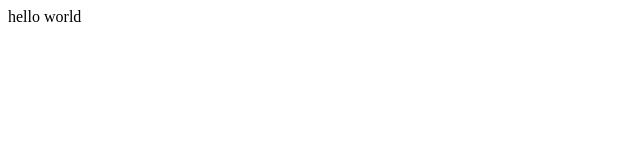
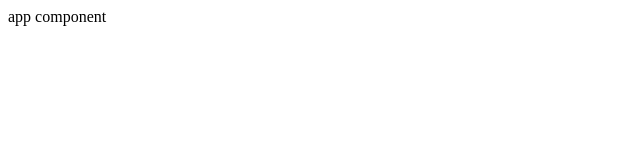
Before and after one commit to kou-pg-0131/nojov-ui, a React (Create React App) app: page / in a window 1280 px wide. Shown: the top 160 px of the page, without its empty margins (0-640 px from the left). Built offline with nearby package versions, Linux system fonts and the light colour scheme.

Commit message:
App コンポーネントを作成

```diff
--- a/src/index.tsx
+++ b/src/index.tsx
@@ -1,9 +1,10 @@
 import React from 'react';
 import ReactDOM from 'react-dom';
+import { App } from './views/layouts/app';
 
 ReactDOM.render(
   <React.StrictMode>
-    <div>hello world</div>
+    <App/>
   </React.StrictMode>,
   document.getElementById('root')
 );
--- /dev/null
+++ b/src/views/layouts/app/index.tsx
@@ -0,0 +1,7 @@
+import React from 'react';
+
+export const App: React.FC = () => {
+  return (
+    <div>app component</div>
+  );
+};
```
